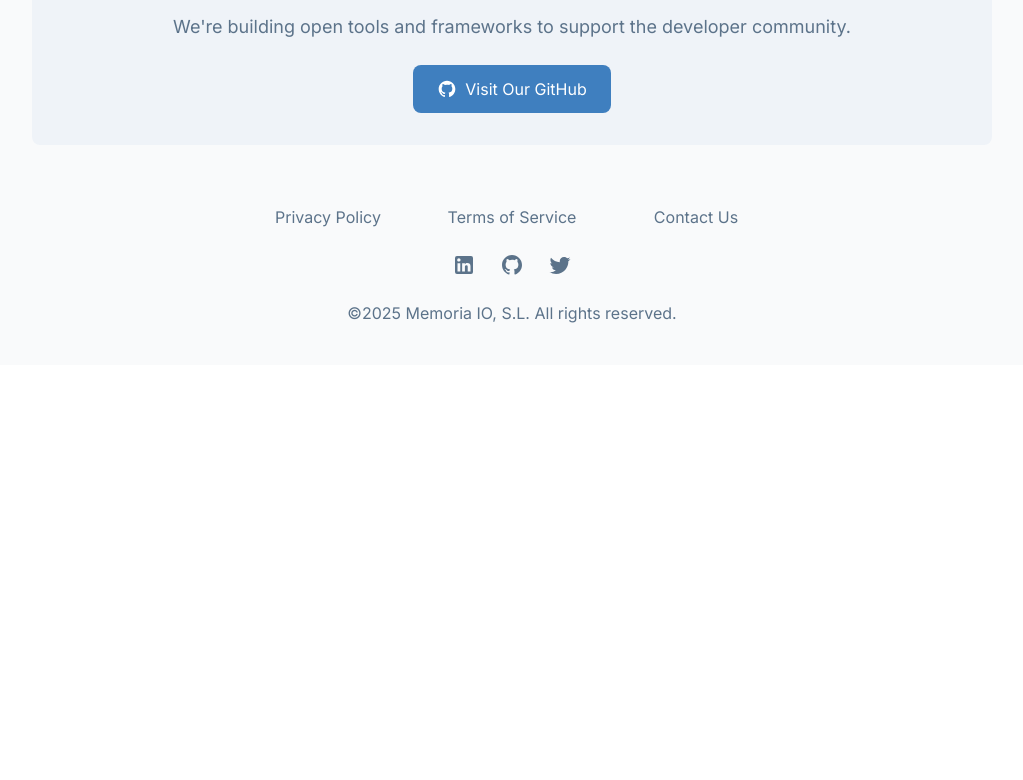
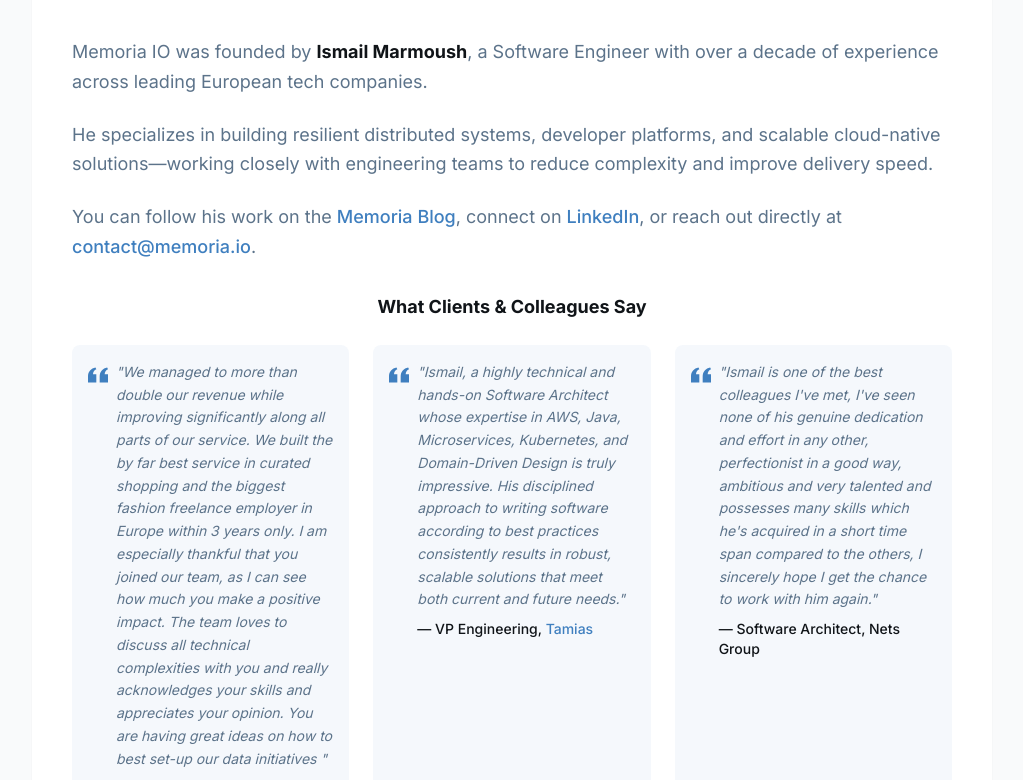
Before and after one commit to memoria-io/memoria-io.github.io, a Vue app: page /about in a window 1280 px wide. Shown: the part 1792-2572 px from the top of the page, without its empty margins (128-1151 px from the left). Before the commit the page ends 2157 px from the top, so only its background shows below. Built offline with nearby package versions, Linux system fonts and the light colour scheme.

Commit message:
about page

```diff
--- a/src/pages/About.vue
+++ b/src/pages/About.vue
@@ -185,6 +185,108 @@
         </div>
       </section>
 
+      <!-- About the Founder Section -->
+      <section class="mb-16 bg-white rounded-lg p-10 shadow-sm">
+        <div class="max-w-4xl mx-auto">
+          <h2 class="text-[#101418] text-2xl font-bold mb-8 text-center">About the Founder</h2>
+
+          <!-- Founder Info -->
+          <div class="mb-8">
+            <p class="text-[#5c738a] text-lg leading-relaxed mb-6">
+              Memoria IO was founded by <strong class="text-[#101418]">Ismail Marmoush</strong>, a Software Engineer
+              with over a decade of experience across leading European tech companies.
+            </p>
+            <p class="text-[#5c738a] text-lg leading-relaxed mb-6">
+              He specializes in building resilient distributed systems, developer platforms, and scalable cloud-native
+              solutions—working closely with engineering teams to reduce complexity and improve delivery speed.
+            </p>
+            <p class="text-[#5c738a] text-lg leading-relaxed">
+              You can follow his work on the <router-link to="/blog"
+                class="text-[#3f7fbf] hover:text-[#2d5d8f] font-medium">Memoria Blog</router-link>, connect on
+              <a href="https://www.linkedin.com/in/ismailmarmoush/" target="_blank" rel="noopener noreferrer"
+                class="text-[#3f7fbf] hover:text-[#2d5d8f] font-medium">LinkedIn</a>, or reach out directly at
+              <a href="mailto:contact@memoria.io"
+                class="text-[#3f7fbf] hover:text-[#2d5d8f] font-medium">contact@memoria.io</a>.
+            </p>
+          </div>
+
+          <!-- Testimonials -->
+          <div>
+            <h3 class="text-[#101418] text-lg font-semibold mb-6 text-center">What Clients & Colleagues Say</h3>
+
+            <div class="grid grid-cols-1 md:grid-cols-2 lg:grid-cols-3 gap-6">
+              <!-- Testimonial 1 -->
+              <div class="bg-[#3f7fbf] bg-opacity-5 rounded-lg p-4">
+                <div class="flex items-start mb-3">
+                  <svg class="w-5 h-5 text-[#3f7fbf] mt-1 mr-2 flex-shrink-0" fill="currentColor" viewBox="0 0 24 24">
+                    <path
+                      d="M14.017 21v-7.391c0-5.704 3.731-9.57 8.983-10.609l.995 2.151c-2.432.917-3.995 3.638-3.995 5.849h4v10h-9.983zm-14.017 0v-7.391c0-5.704 3.748-9.57 9-10.609l.996 2.151c-2.433.917-3.996 3.638-3.996 5.849h3.983v10h-9.983z" />
+                  </svg>
+                  <div>
+                    <p class="text-[#5c738a] text-sm italic leading-relaxed">
+                      "We managed to more than double our revenue while improving significantly along all parts of our
+                      service. We built the by far best service in curated shopping and the biggest fashion freelance
+                      employer in Europe within 3 years only.
+                      I am especially thankful that you joined our team, as I can see how much you make a positive
+                      impact. The team loves to discuss all technical complexities with you and really acknowledges your
+                      skills and appreciates your opinion. You are having great ideas on how to best set-up our data
+                      initiatives "
+                    </p>
+                    <p class="text-[#101418] font-medium text-sm mt-2">
+                      — CEO, <a href="https://zalando.de" target="_blank" rel="noopener noreferrer"
+                        class="text-[#3f7fbf] hover:text-[#2d5d8f] font-medium">Zalon By Zalando</a>
+                    </p>
+                  </div>
+                </div>
+              </div>
+              <!-- Testimonial 2 -->
+              <div class="bg-[#3f7fbf] bg-opacity-5 rounded-lg p-4">
+                <div class="flex items-start mb-3">
+                  <svg class="w-5 h-5 text-[#3f7fbf] mt-1 mr-2 flex-shrink-0" fill="currentColor" viewBox="0 0 24 24">
+                    <path
+                      d="M14.017 21v-7.391c0-5.704 3.731-9.57 8.983-10.609l.995 2.151c-2.432.917-3.995 3.638-3.995 5.849h4v10h-9.983zm-14.017 0v-7.391c0-5.704 3.748-9.57 9-10.609l.996 2.151c-2.433.917-3.996 3.638-3.996 5.849h3.983v10h-9.983z" />
+                  </svg>
+                  <div>
+                    <p class="text-[#5c738a] text-sm italic leading-relaxed">
+                      "Ismail, a highly technical and hands-on Software Architect whose expertise in AWS, Java,
+                      Microservices, Kubernetes, and Domain-Driven Design is truly impressive. His disciplined approach
+                      to writing software according to best practices consistently results in robust, scalable solutions
+                      that meet both current and future needs."
+                    </p>
+                    <p class="text-[#101418] font-medium text-sm mt-2">
+                      — VP Engineering, <a href="https://tamias.com" target="_blank" rel="noopener noreferrer"
+                        class="text-[#3f7fbf] hover:text-[#2d5d8f] font-medium">Tamias</a>
+                    </p>
+                  </div>
+                </div>
+              </div>
+
+
+              <!-- Testimonial 3 -->
+              <div class="bg-[#3f7fbf] bg-opacity-5 rounded-lg p-4">
+                <div class="flex items-start mb-3">
+                  <svg class="w-5 h-5 text-[#3f7fbf] mt-1 mr-2 flex-shrink-0" fill="currentColor" viewBox="0 0 24 24">
+                    <path
+                      d="M14.017 21v-7.391c0-5.704 3.731-9.57 8.983-10.609l.995 2.151c-2.432.917-3.995 3.638-3.995 5.849h4v10h-9.983zm-14.017 0v-7.391c0-5.704 3.748-9.57 9-10.609l.996 2.151c-2.433.917-3.996 3.638-3.996 5.849h3.983v10h-9.983z" />
+                  </svg>
+                  <div>
+                    <p class="text-[#5c738a] text-sm italic leading-relaxed">
+                      "Ismail is one of the best colleagues I've met, I've seen none of his genuine dedication
+                      and effort in any other, perfectionist in a good way, ambitious and very talented and possesses
+                      many skills which he's acquired in a short time span compared to the others, I sincerely hope I
+                      get the chance to work with him again."
+                    </p>
+                    <p class="text-[#101418] font-medium text-sm mt-2">
+                      — Software Architect, Nets Group
+                    </p>
+                  </div>
+                </div>
+              </div>
+            </div>
+          </div>
+        </div>
+      </section>
+
       <!-- Open Source Section -->
       <section class="bg-[#3f7fbf] bg-opacity-5 rounded-lg p-8 text-center">
         <div class="max-w-3xl mx-auto">
```
Also changed, not shown: public/pages/about.md (deleted, +0 -20 lines), public/pages/contact.md (deleted, +0 -23 lines).
